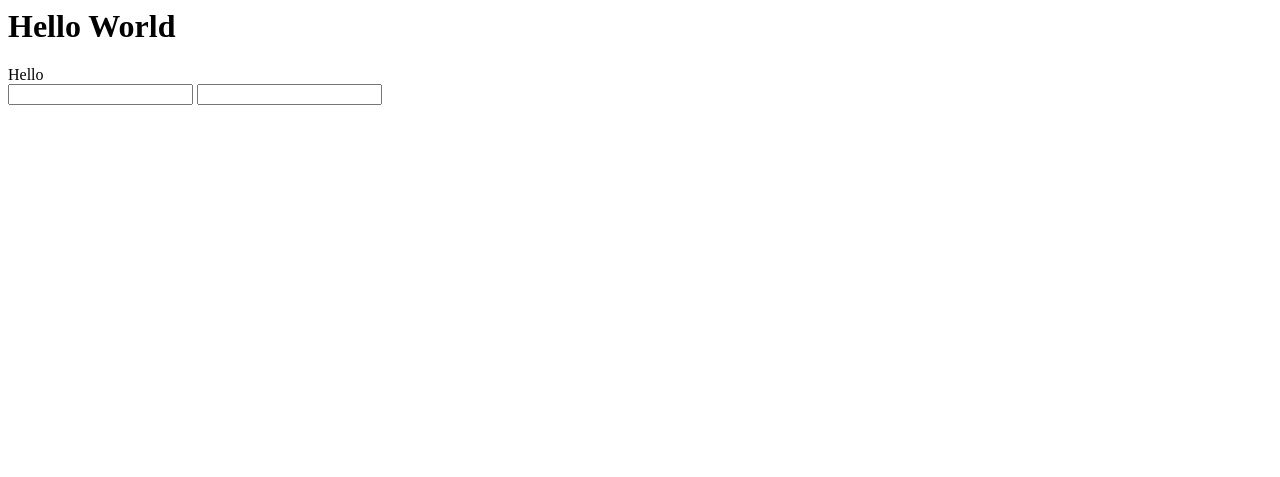
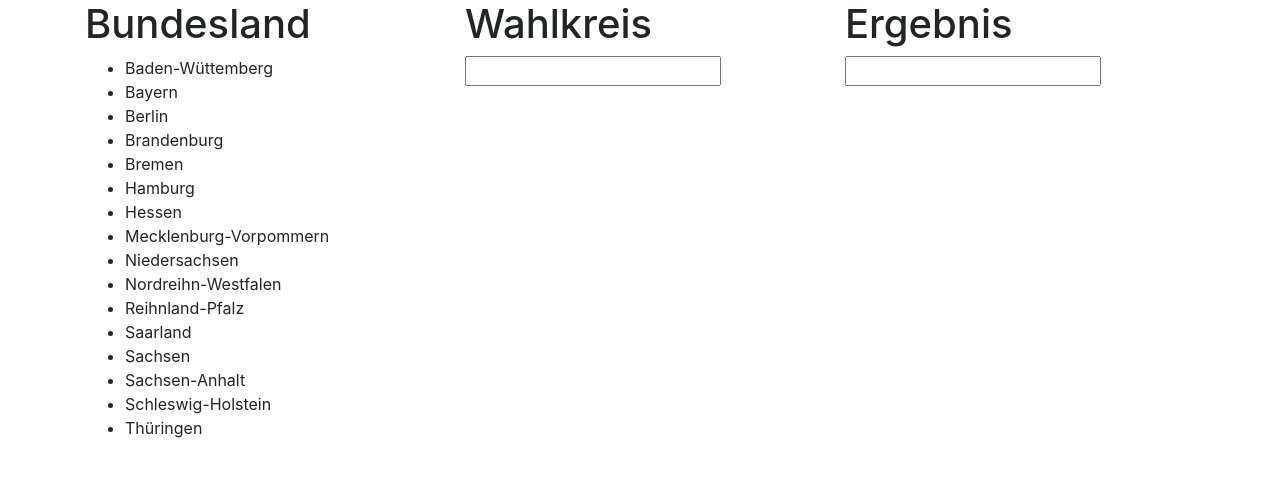
Before and after one commit to veronikaba/btw17, a Flask app: page / in a window 1280 px wide. Shown: the top 477 px of the page. Run offline with Flask 2, Linux system fonts and the light colour scheme; some libraries are stand-ins or nearby versions.

Commit message:
angular show bundesland und wahlkreise _ WIP

```diff
--- a/app.py
+++ b/app.py
@@ -1,11 +1,11 @@
-from flask import Flask, render_template
+from flask import Flask, render_template, send_from_directory
 
 app = Flask(__name__)
 
 
 @app.route('/')
 def say_hello():
-    return render_template('hello.html')
+    return send_from_directory("templates", "hello.html")
 
 
 app.run(debug=True)
--- a/static/js/main_controller.js
+++ b/static/js/main_controller.js
@@ -1,13 +1,11 @@
-(function(){
+(function () {
   // the array contains modules that this module
   // depends on. In this case: none => empty array
   var app = angular.module('app', []);
 
   // constructor of the controller
   // variable $scope is the ViewModel
-    app.controller('main-controller', function($scope){
-        // in this simple example: nothing to do
-        // in more realistic examples:
-        // initialize the controller
+  app.controller("main_controller", function ($scope) {
+    $scope.all_names = ["A", "B", "c"];
   });
-}());
+})();
--- a/templates/hello.html
+++ b/templates/hello.html
@@ -1,16 +1,73 @@
 <head>
-    <script type="text/javascript" src="/static/bower_components/angular/angular.js"></script>
-    <script type="text/javascript" src="/static/js/main_controller.js"></script>
+  <!--<script type="text/javascript" src="/static/bower_components/angular/angular.js"></script> -->
+  <script src="//ajax.googleapis.com/ajax/libs/angularjs/1.4.5/angular.min.js"></script>
+  <script type="text/javascript" src="/static/js/main_controller.js"></script>
+
+  <!-- Required meta tags -->
+  <meta charset="utf-8">
+  <meta name="viewport" content="width=device-width, initial-scale=1, shrink-to-fit=no">
+
+  <!-- Bootstrap CSS -->
+  <link rel="stylesheet" href="https://maxcdn.bootstrapcdn.com/bootstrap/4.0.0/css/bootstrap.min.css" integrity="sha384-Gn5384xqQ1aoWXA+058RXPxPg6fy4IWvTNh0E263XmFcJlSAwiGgFAW/dAiS6JXm"
+    crossorigin="anonymous">
 </head>
 
-<h1>Hello World</h1>
+<body ng-app="myApp">
+  <div class="container">
+    <div class="row">
+      <div class="col" ng-controller="myCtrl">
+        <h1>Bundesland</h1>
+        <ul>
+          <li ng-repeat="state in states"><a href="#"></a> {{state}} </li>
+        </ul>
+      </div>
+      <div class="col" ng-controller="constituenyCtrl">
+        <h1>Wahlkreis</h1>
+        <input type="text">
+        <li ng-repeat="constituency in constituencies"><a href="#"></a> {{constituency}} </li>
+      </div>
+      <div class="col">
+        <h1>Ergebnis</h1>
+        <input type="text">
+      </div>
+    </div>
+  </div>
 
-<div ng-app="app">
-    <div ng-controller="main-controller">
-        {% raw %}
-        Hello <b>{{firstname + ' ' + lastname}}</b><br>
-        <input type="text" ng-model="firstname">
-        <input type="text" ng-model="lastname">
-        {% endraw %}
-    </div>
-</div>
+  <!--<h1 ng-repeat="name in all_names">{{name}} + "test"</h1>-->
+
+  <script>
+    var app = angular.module("myApp", []);
+    app.controller("myCtrl", function ($scope) {
+      $scope.states = [
+        "Baden-Wüttemberg",
+        "Bayern",
+        "Berlin",
+        "Brandenburg",
+        "Bremen",
+        "Hamburg",
+        "Hessen",
+        "Mecklenburg-Vorpommern",
+        "Niedersachsen",
+        "Nordreihn-Westfalen",
+        "Reihnland-Pfalz",
+        "Saarland",
+        "Sachsen",
+        "Sachsen-Anhalt",
+        "Schleswig-Holstein",
+        "Thüringen",
+      ];
+    });
+  </script>
+  <!-- <script>
+    var app = angular.module("myApp", []);
+    app.controller("constituenyCtrl", function ($scope) {
+      $scope.constituencies = [
+        "Berlin-Charlottenburg-Wilmersdorf",
+        "Berlin-Friedrichshein-Kreuzberg-Prenzlauerberg Ost",
+        "Berlin-Lichtenberg",
+        "Berlin-Marzah-Hellerdorf",
+      ];
+    });
+  </script> -->
+
+</body>
```
Lines whose indentation alone changed are shown as unchanged.
